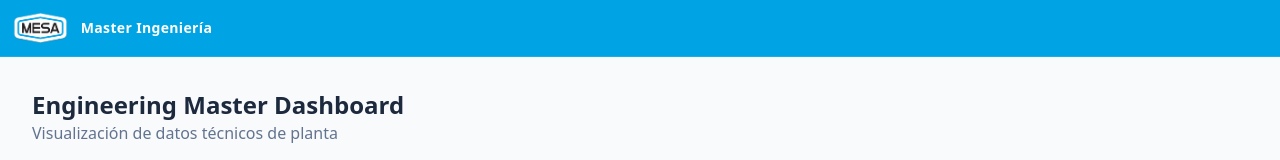
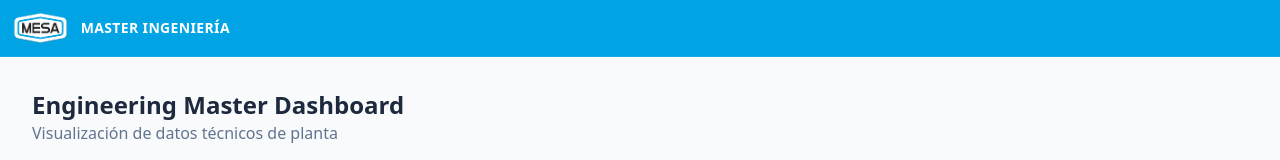
Before and after one commit to Manufacturas-Especializadas/MasterIngenieria-FrontEnd, a React (Vite) app: page / in a window 1280 px wide. Shown: the top 160 px of the page. Built offline with nearby package versions, Linux system fonts and the light colour scheme.

Commit message:
Titulo en uppercase

```diff
--- a/src/components/Navbar/Navbar.tsx
+++ b/src/components/Navbar/Navbar.tsx
@@ -8,7 +8,7 @@ export const Navbar = () => {
         <div className="flex items-center justify-between h-14">
           <Link to="/" className="flex items-center gap-3">
             <img src={Logo} alt="MESA" className="h-8 w-auto" />
-            <span className="text-sm font-semibold tracking-wide text-white">
+            <span className="text-sm font-semibold tracking-wide text-white uppercase">
               Master Ingeniería
             </span>
           </Link>
```
